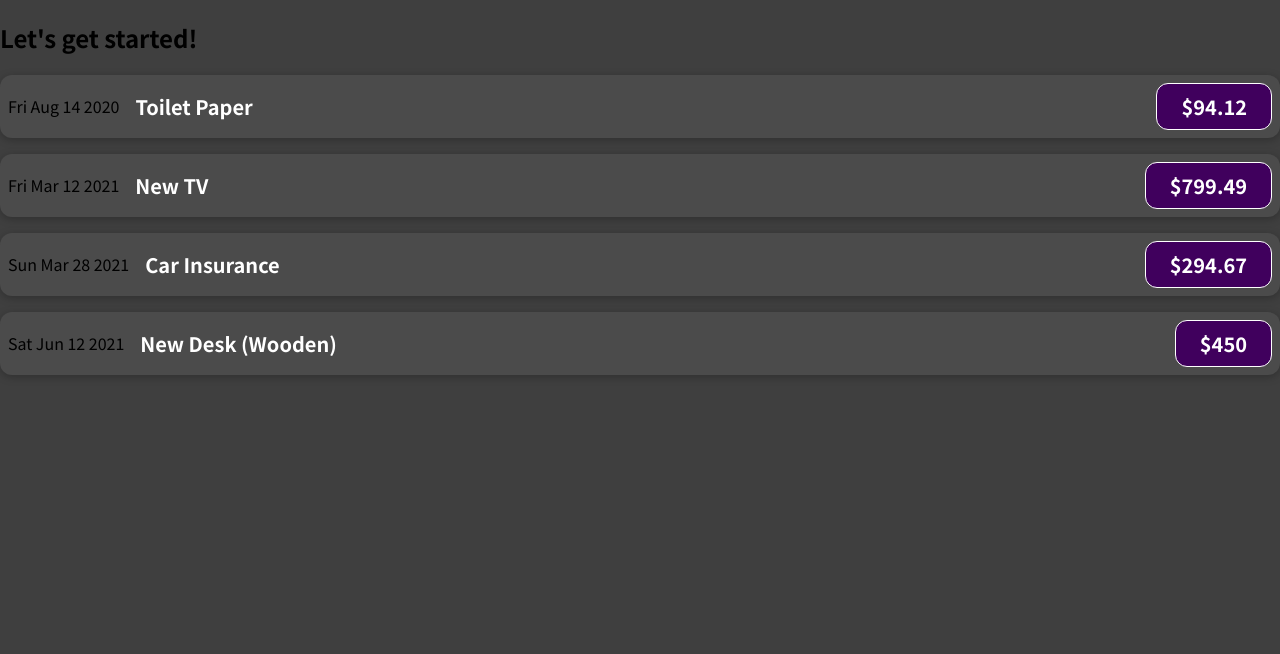
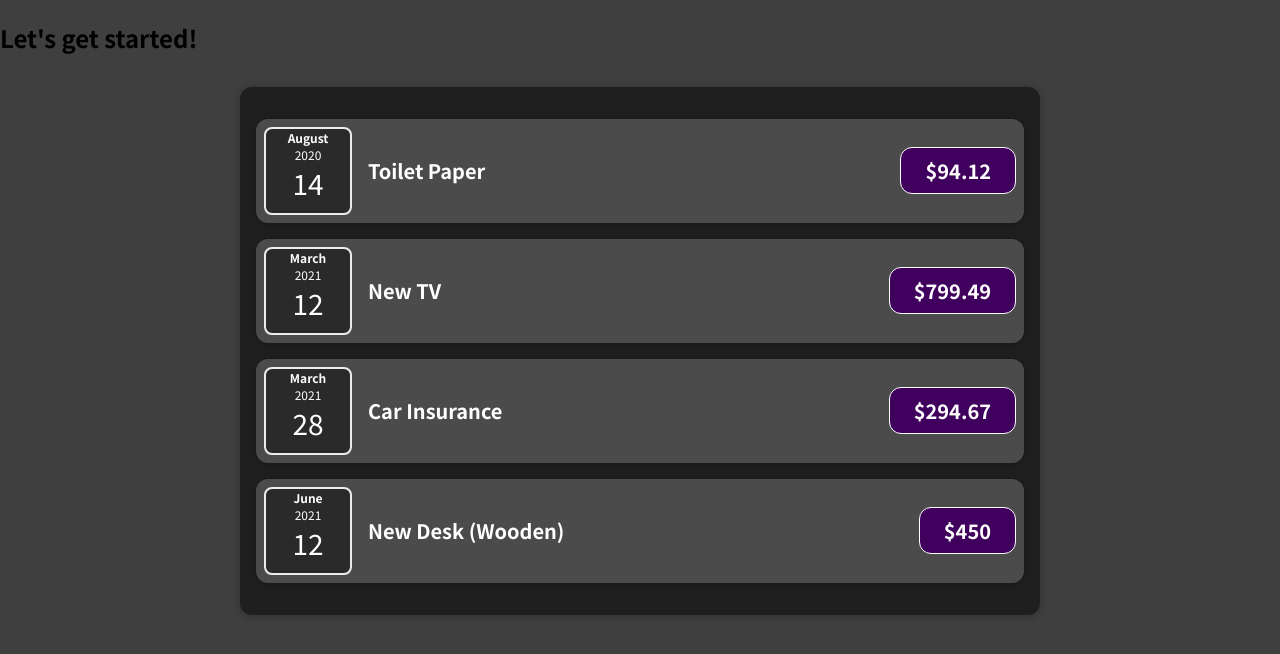
Before and after one commit to kevinjordan1994/react-expense-tracker, a JavaScript app: page / in a window 1280 px wide. Shown: the top 654 px of the page. Built offline with nearby package versions, Linux system fonts and the light colour scheme.

Commit message:
Learn about props.children and add more components

```diff
--- a/src/App.js
+++ b/src/App.js
@@ -1,4 +1,4 @@
-import ExpenseItem from "./components/ExpenseItem";
+import Expenses from "./components/Expenses";
 
 function App() {
   const expenses = [
@@ -26,26 +26,7 @@
   return (
     <div>
       <h2>Let's get started!</h2>
-      <ExpenseItem
-        title={expenses[0].title}
-        amount={expenses[0].amount}
-        date={expenses[0].date}
-      ></ExpenseItem>
-      <ExpenseItem
-        title={expenses[1].title}
-        amount={expenses[1].amount}
-        date={expenses[1].date}
-      ></ExpenseItem>
-      <ExpenseItem
-        title={expenses[2].title}
-        amount={expenses[2].amount}
-        date={expenses[2].date}
-      ></ExpenseItem>
-      <ExpenseItem
-        title={expenses[3].title}
-        amount={expenses[3].amount}
-        date={expenses[3].date}
-      ></ExpenseItem>
+      <Expenses expenses={expenses} />
     </div>
   );
 }
--- /dev/null
+++ b/src/components/Card.css
@@ -0,0 +1,4 @@
+.card {
+  border-radius: 12px;
+  box-shadow: 0 1px 8px rgba(0, 0, 0, 0.25);
+}
--- /dev/null
+++ b/src/components/Card.js
@@ -0,0 +1,8 @@
+import "./Card.css";
+
+function Card(props) {
+  const classes = "card " + props.className;
+  return <div className={classes}>{props.children}</div>;
+}
+
+export default Card;
--- /dev/null
+++ b/src/components/ExpenseDate.css
@@ -0,0 +1,26 @@
+.expense-date {
+  display: flex;
+  padding: 0;
+  flex-direction: column;
+  border: 2px solid #ececec;
+  background-color: #2a2a2a;
+  min-width: 5.5rem;
+  min-height: 5.5rem;
+  color: white;
+  border-radius: 0.5rem;
+  align-items: center;
+  justify-content: flex-start;
+}
+
+.expense-month,
+.expense-year {
+  font-size: 0.75rem;
+}
+
+.expense-month {
+  font-weight: bold;
+}
+
+.expense-day {
+  font-size: 1.75rem;
+}
--- /dev/null
+++ b/src/components/ExpenseDate.js
@@ -0,0 +1,17 @@
+import "./ExpenseDate.css";
+
+function ExpenseDate(props) {
+  const month = props.date.toLocaleString(`en-US`, { month: `long` });
+  const day = props.date.toLocaleString(`en-US`, { day: `2-digit` });
+  const year = props.date.getFullYear();
+
+  return (
+    <div className="expense-date">
+      <div className="expense-month">{month}</div>
+      <div className="expense-year">{year}</div>
+      <div className="expense-day">{day}</div>
+    </div>
+  );
+}
+
+export default ExpenseDate;
--- a/src/components/ExpenseItem.css
+++ b/src/components/ExpenseItem.css
@@ -2,10 +2,8 @@
   display: flex;
   justify-content: space-between;
   align-items: center;
-  box-shadow: 0 2px 8px rgba(0, 0, 0, 0.25);
   padding: 0.5rem;
   margin: 1rem 0;
-  border-radius: 12px;
   background-color: #4b4b4b;
 }
 
--- a/src/components/ExpenseItem.js
+++ b/src/components/ExpenseItem.js
@@ -1,14 +1,16 @@
 import "./ExpenseItem.css";
+import Card from "./Card";
+import ExpenseDate from "./ExpenseDate";
 
 function ExpenseItem(props) {
   return (
-    <div className="expense-item">
-      <div>{props.date.toDateString()}</div>
+    <Card className="expense-item">
+      <ExpenseDate date={props.date} />
       <div className="expense-item__description">
         <h2>{props.title}</h2>
         <div className="expense-item__price">${props.amount}</div>
       </div>
-    </div>
+    </Card>
   );
 }
 
--- /dev/null
+++ b/src/components/Expenses.css
@@ -0,0 +1,7 @@
+.expenses {
+  padding: 1rem;
+  background-color: rgb(31, 31, 31);
+  margin: 2rem auto;
+  width: 50rem;
+  max-width: 95%;
+}
--- /dev/null
+++ b/src/components/Expenses.js
@@ -0,0 +1,32 @@
+import ExpenseItem from "./ExpenseItem";
+import Card from "./Card";
+import "./Expenses.css";
+
+function Expenses(props) {
+  return (
+    <Card className="expenses">
+      <ExpenseItem
+        title={props.expenses[0].title}
+        amount={props.expenses[0].amount}
+        date={props.expenses[0].date}
+      ></ExpenseItem>
+      <ExpenseItem
+        title={props.expenses[1].title}
+        amount={props.expenses[1].amount}
+        date={props.expenses[1].date}
+      ></ExpenseItem>
+      <ExpenseItem
+        title={props.expenses[2].title}
+        amount={props.expenses[2].amount}
+        date={props.expenses[2].date}
+      ></ExpenseItem>
+      <ExpenseItem
+        title={props.expenses[3].title}
+        amount={props.expenses[3].amount}
+        date={props.expenses[3].date}
+      ></ExpenseItem>
+    </Card>
+  );
+}
+
+export default Expenses;
```
Also changed, not shown: 1 other file (tests, documents, lock files or other folders).
